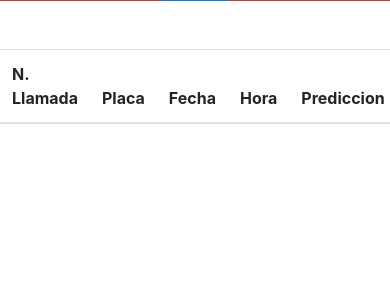
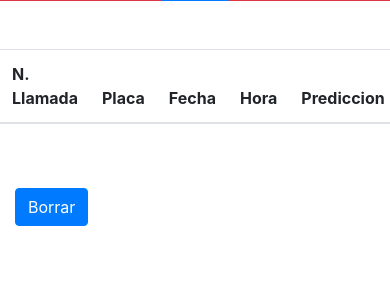
Before and after one commit to Luis219/LPExamenU1, a Flask app: page / in a window 390 px wide. Shown: the part 557-844 px from the top of the page. Run offline with Flask 2, Linux system fonts and the light colour scheme; lists and menus that the app fills with data are empty.

Commit message:
nuevas funciones

```diff
--- a/app.py
+++ b/app.py
@@ -22,9 +22,9 @@ horas=[]
 #Ruta enviar
 @app.route('/enviar', methods=['POST'])
 
-#Controlador quer renderiza la página principal
+#Controlador que envia los valores a la tabla
 def enviar():
-    """ Funcion que predice si puede circular o no """
+    """ Por medio de esta funcion se pasan los valores del formulario a la tabla"""
     llamada=request.form.get('numero_llamada')
     placa=request.form.get('placa')
     fecha=request.form.get('fecha')
@@ -37,6 +37,19 @@ def enviar():
 
     return render_template('index.html', nllamadas=nllamadas, placas=placas, fechas=fechas, horas=horas)
 
+#Ruta borrar
+@app.route('/borrar', methods=['POST'])
+
+#Controlador para borrar la tabla
+def borrar():
+    """ Funcion que permite borrar la tabla"""
+
+    nllamadas.clear()
+    placas.clear()
+    fechas.clear()
+    horas.clear()
+
+    return render_template('index.html', nllamadas=nllamadas, placas=placas, fechas=fechas, horas=horas)
 
 
 #función principal
--- a/templates/index.html
+++ b/templates/index.html
@@ -16,7 +16,7 @@
         <br>
         <h1>Call Center</h1>
         <br>
-    <form>
+    <form method="post" action="{{url_for('enviar')}}">
 
         <div class="col-sm-10 bg-danger text-white">
             <br>
@@ -30,11 +30,11 @@
             </div>
             <div class="form-group">
                 <label for="exampleFormControlInput1"> Fecha</label>
-                <input type="number" class="form-control" name="fecha" id="exampleFormControlInput1" placeholder="">
+                <input type="text" class="form-control" name="fecha" id="exampleFormControlInput1" placeholder="">
             </div>
             <div class="form-group">
                 <label for="exampleFormControlInput1"> Hora</label>
-                <input type="number" class="form-control" name="hora" id="exampleFormControlInput1" placeholder="">
+                <input type="text" class="form-control" name="hora" id="exampleFormControlInput1" placeholder="">
             </div>
 
           <br>
@@ -93,7 +93,13 @@
           </tr>
 
         </tbody>
+
       </table>
+      <br>
+
+      <div class="col-sm-10">
+        <button type="submit" action="{{url_for('borrar')}}" class="btn btn-primary">Borrar</button>
+      </div>
 
 </body>
 </html>
```
